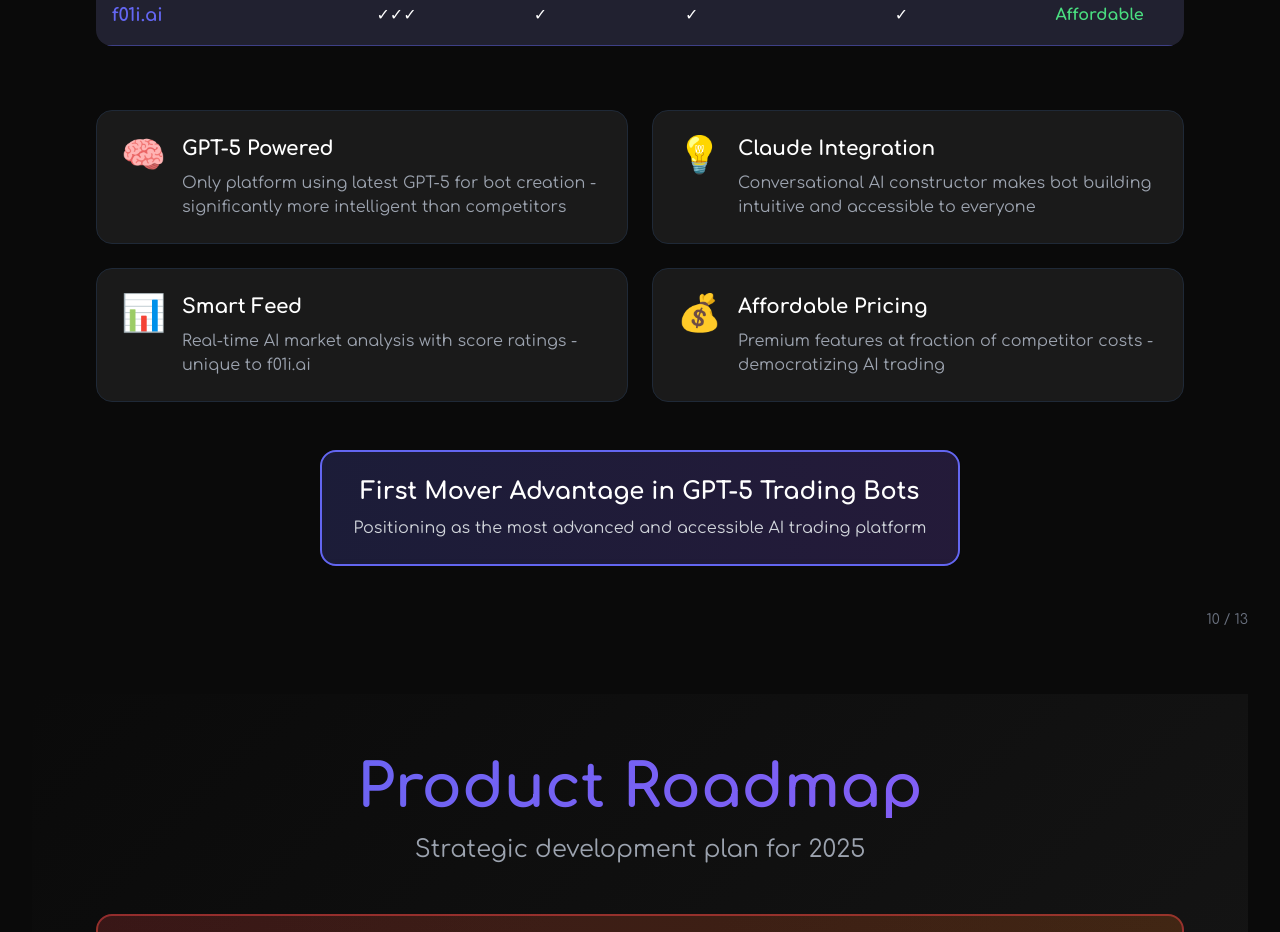
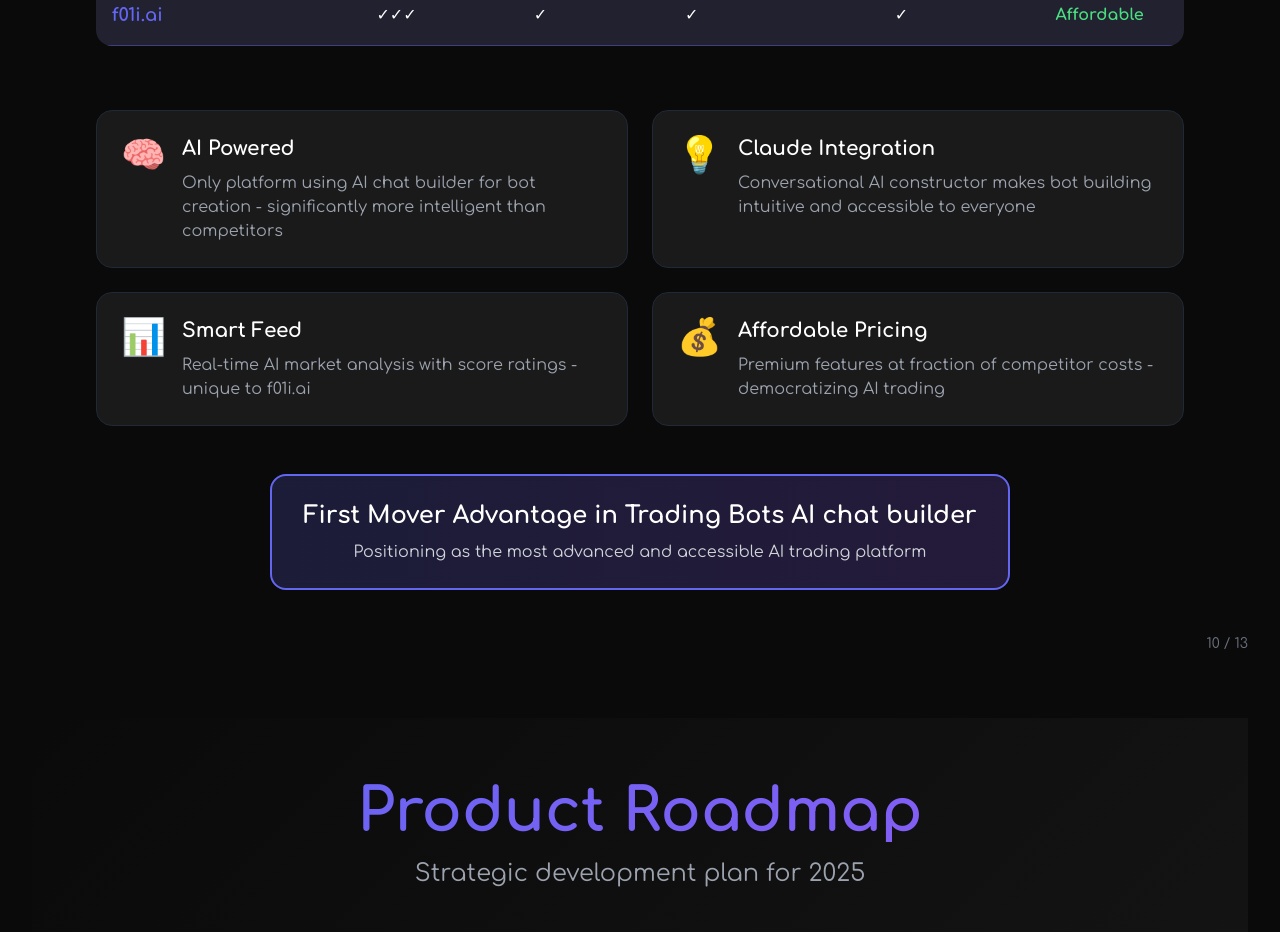
Before and after one commit to kirson21/f01i-pitch-deck, a React (Create React App) app in the folder frontend/: page / in a window 1280 px wide. Shown: the part 11020-11952 px from the top of the page. Built offline with nearby package versions, Linux system fonts and the light colour scheme; the HTML template or start-up script is replaced by a standard one.

Commit message:
Update CompetitionSlide.js

```diff
--- a/frontend/src/slides/CompetitionSlide.js
+++ b/frontend/src/slides/CompetitionSlide.js
@@ -12,8 +12,8 @@ const CompetitionSlide = ({ slideNumber, totalSlides }) => {
   const advantages = [
     {
       icon: '🧠',
-      title: 'GPT-5 Powered',
-      description: 'Only platform using latest GPT-5 for bot creation - significantly more intelligent than competitors'
+      title: 'AI Powered',
+      description: 'Only platform using AI chat builder for bot creation - significantly more intelligent than competitors'
     },
     {
       icon: '💡',
@@ -125,7 +125,7 @@ const CompetitionSlide = ({ slideNumber, totalSlides }) => {
         >
           <div className="inline-block px-8 py-6 bg-gradient-to-r from-primary/20 to-secondary/20 border-2 border-primary rounded-2xl backdrop-blur-sm">
             <p className="text-2xl font-bold text-white mb-2">
-              First Mover Advantage in GPT-5 Trading Bots
+              First Mover Advantage in Trading Bots AI chat builder
             </p>
             <p className="text-gray-300">
               Positioning as the most advanced and accessible AI trading platform
```
